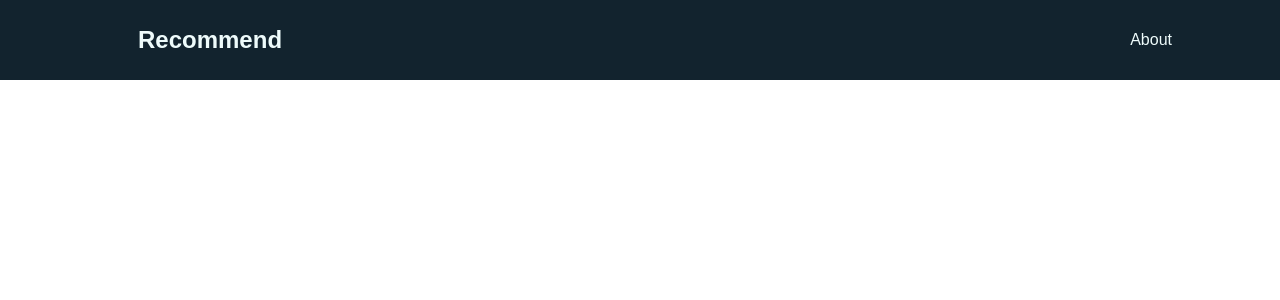
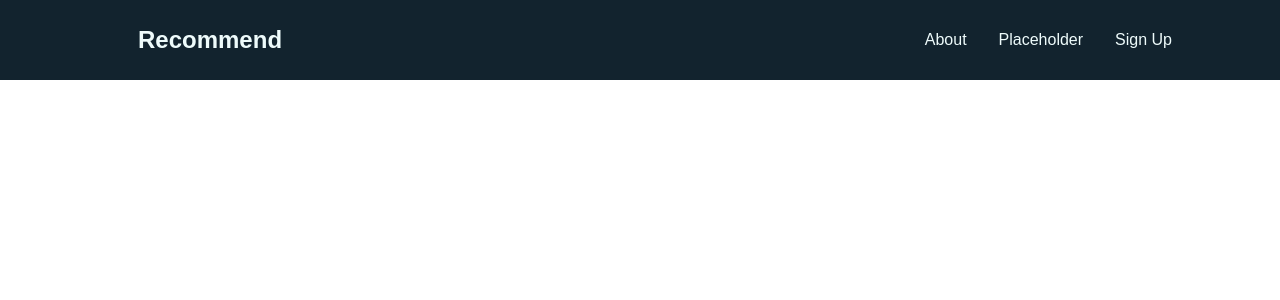
Before and after one commit to NatnoF/Recommend, a React (Create React App) app in the folder recommend/: page / in a window 1280 px wide. Shown: the top 300 px of the page. Built offline with nearby package versions, Linux system fonts and the light colour scheme.

Commit message:
added in NavItems for signup and 2 placeholders

```diff
--- a/recommend/src/components/Navbar/NavbarProperties.js
+++ b/recommend/src/components/Navbar/NavbarProperties.js
@@ -53,6 +53,7 @@ export const MobileIcon = styled.div`
         transform: translate(-100%, 60%);
         font-size: 1.8rem;
         cursor: pointer;
+        color: #EEFBFB;
     }
 `;
 
--- a/recommend/src/components/Navbar/index.js
+++ b/recommend/src/components/Navbar/index.js
@@ -22,9 +22,19 @@ const Navbar = () => {
           </MobileIcon>
 
           <NavMenu>
+
             <NavItem>
               <NavLinks to="about">About</NavLinks>
             </NavItem>
+
+            <NavItem>
+              <NavLinks to="placeholder">Placeholder</NavLinks>
+            </NavItem>
+
+            <NavItem>
+              <NavLinks to="signup">Sign Up</NavLinks>
+            </NavItem>
+
           </NavMenu>
         </NavbarContainer>
       </Nav>
```
